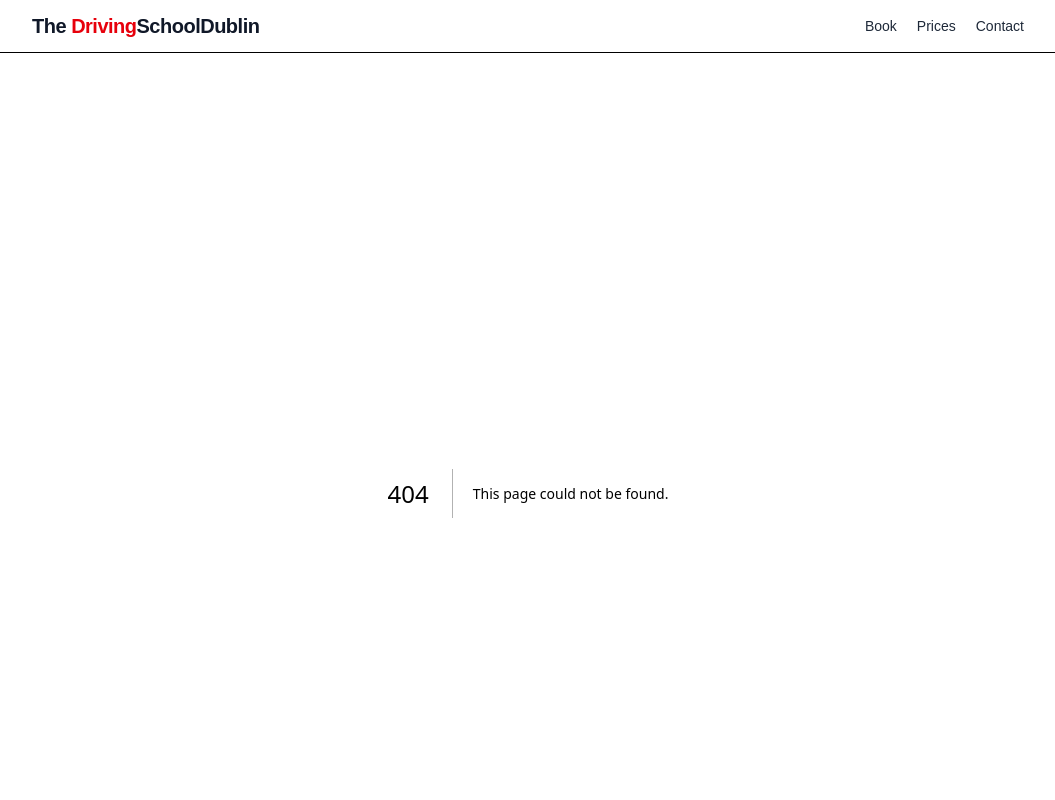
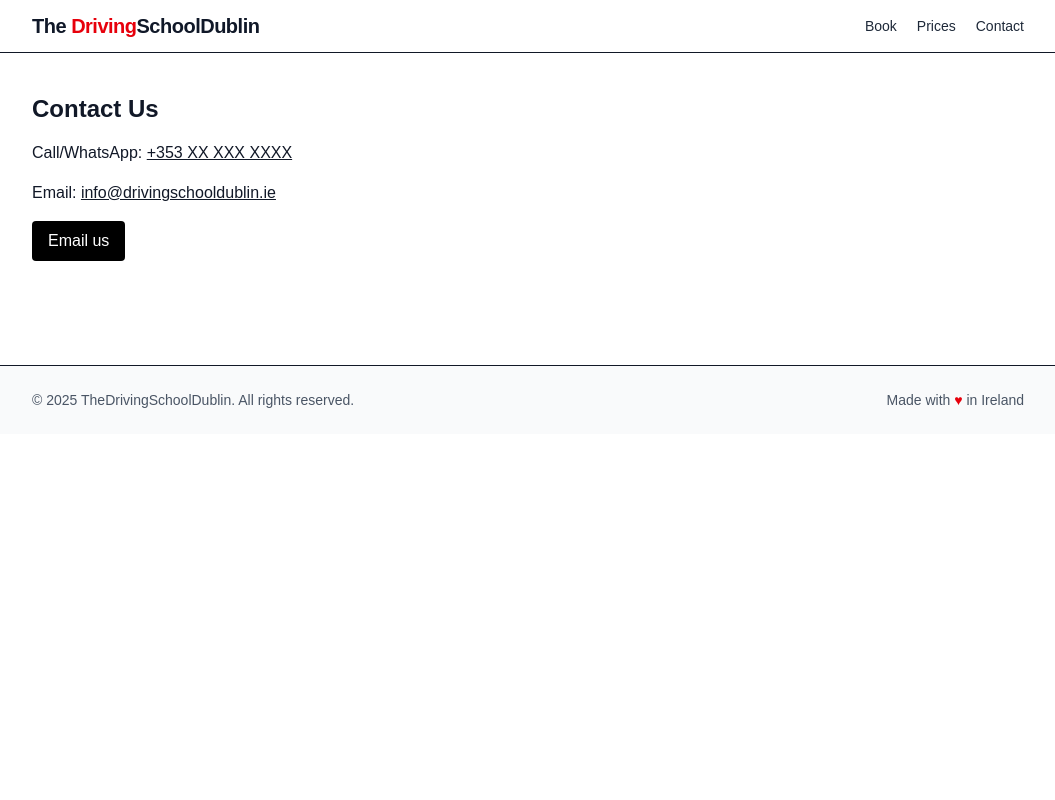
Before and after one commit to matthewpoleary-dot/TheDrivingSchoolDublin, a Next.js app: page /contact in a window 1280 px wide. Before the commit this address had no page. Shown: the top 800 px of the page, without its empty margins (112-1167 px from the left). Built offline with nearby package versions, Linux system fonts and the light colour scheme.

Commit message:
Phase 1 pages: About, Contact, updated Home CTA

```diff
--- /dev/null
+++ b/app/about/page.tsx
@@ -0,0 +1,9 @@
+export default function About() {
+    return (
+      <section className="space-y-3">
+        <h1 className="text-2xl font-bold">About Driving School Dublin</h1>
+        <p>RSA‑approved ADIs providing patient, structured lessons across Dublin.</p>
+        <p>EDT packages • Pre‑test specialists • Dual‑control vehicles • Flexible hours.</p>
+      </section>
+    );
+  }
--- /dev/null
+++ b/app/contact/page.tsx
@@ -0,0 +1,15 @@
+export default function Contact() {
+    return (
+      <section className="space-y-4">
+        <h1 className="text-2xl font-bold">Contact Us</h1>
+        <p>Call/WhatsApp: <a className="underline" href="tel:+353XXXXXXXXX">+353 XX XXX XXXX</a></p>
+        <p>Email: <a className="underline" href="mailto:info@drivingschooldublin.ie">info@drivingschooldublin.ie</a></p>
+        <a
+          className="inline-block px-4 py-2 rounded bg-black text-white"
+          href="mailto:info@drivingschooldublin.ie?subject=Lesson%20Enquiry"
+        >
+          Email us
+        </a>
+      </section>
+    );
+  }
```
